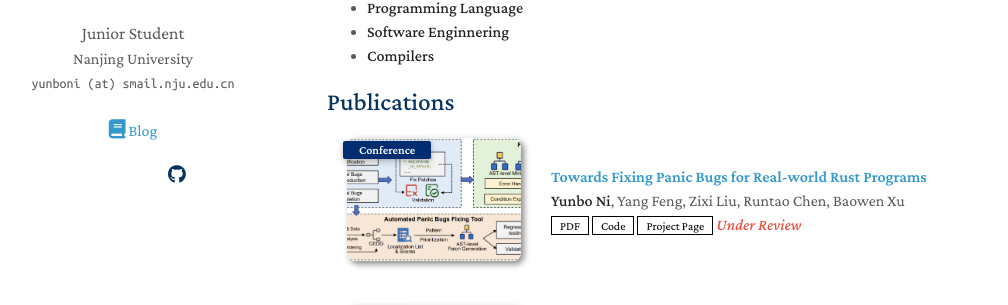
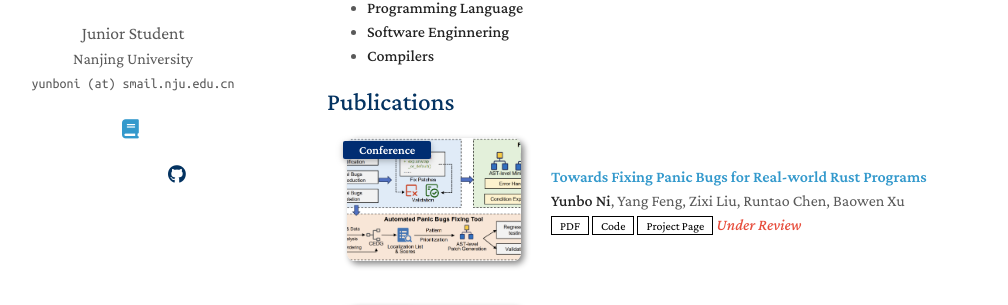
Before and after one commit to cardigan1008/cardigan1008.github.io, a Jekyll site: the page built from index.md, in a window 1280 px wide. Shown: the part 247-552 px from the top of the page, without its empty margins (143-1151 px from the left). Built offline with Jekyll 4.4.1, drawn with Linux system fonts in a browser that asks for light colours; a style sheet for code colours, icons or effects is not loaded; our own code applies the rules of GitHub Pages for plain Markdown files.

Commit message:
fix: blog pic

```diff
--- a/_layouts/homepage.html
+++ b/_layouts/homepage.html
@@ -60,8 +60,8 @@
         <br>
         <br>
         {% if site.blog_link %}
-        <a style="margin: 0 10px;" href="{{ '/blog/' | relative_url }}">
-          <i class="fa fa-book" style="font-size:1.2rem;"></i> Blog
+        <a style="margin: 0 5px 0 0" href="{{ '/blog/' | relative_url }}">
+          <i class="fa fa-book" style="font-size:1.2rem;"></i>
         </a>
         {% endif %}
         <div class="social-icons">
```
